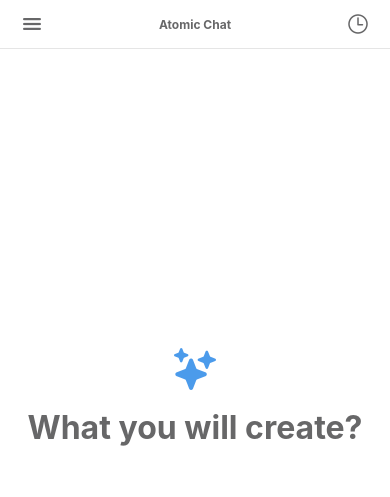
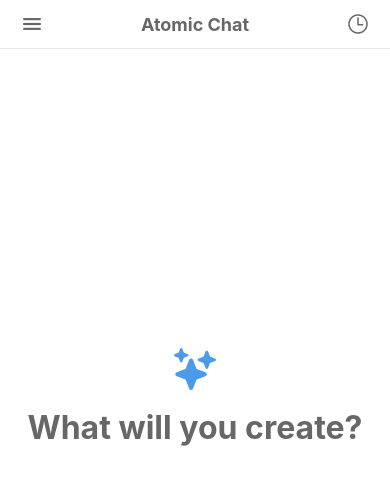
Before and after one commit to gui-zaf/atomic-ai, a React Native app: screen / in a window 390 px wide. Shown: the top 497 px of the page. Built offline with nearby package versions, Linux system fonts and the light colour scheme.

Commit message:
Add keyboard avoid

```diff
--- a/App.tsx
+++ b/App.tsx
@@ -1,5 +1,5 @@
 import { StatusBar } from 'expo-status-bar';
-import { View } from 'react-native';
+import { View, KeyboardAvoidingView, Platform } from 'react-native';
 import { SafeAreaProvider, SafeAreaView } from 'react-native-safe-area-context';
 import { WelcomeCreator } from './components/WelcomeCreator';
 import { Header } from './components/Header';
@@ -35,6 +35,10 @@
 
   return (
     <SafeAreaProvider>
+      <KeyboardAvoidingView
+        style={{ flex: 1 }}
+        behavior={Platform.OS === 'ios' ? 'padding' : undefined}
+      >
         <View style={{ flex: 1, backgroundColor: colors.background }}>
           <StatusBar style="auto" />
           <SafeAreaView edges={['top']} style={{ flex: 1 }}>
@@ -49,6 +53,7 @@
             <ChatInput onSend={handleSendMessage} />
           </SafeAreaView>
         </View>
+      </KeyboardAvoidingView>
     </SafeAreaProvider>
   );
 }
--- a/components/ChatInput.tsx
+++ b/components/ChatInput.tsx
@@ -1,4 +1,4 @@
-import React, { useState } from 'react';
+import React, { useState, useEffect } from 'react';
 import {
   View,
   TextInput,
@@ -18,6 +18,23 @@
 const ChatInput = ({ onSend }: ChatInputProps) => {
   const [message, setMessage] = useState('');
   const [isLoading, setIsLoading] = useState(false);
+  const [isKeyboardVisible, setKeyboardVisible] = useState(false);
+
+  useEffect(() => {
+    const keyboardWillShowListener = Keyboard.addListener(
+      Platform.OS === 'ios' ? 'keyboardWillShow' : 'keyboardDidShow',
+      () => setKeyboardVisible(true)
+    );
+    const keyboardWillHideListener = Keyboard.addListener(
+      Platform.OS === 'ios' ? 'keyboardWillHide' : 'keyboardDidHide',
+      () => setKeyboardVisible(false)
+    );
+
+    return () => {
+      keyboardWillShowListener.remove();
+      keyboardWillHideListener.remove();
+    };
+  }, []);
 
   const handleSend = () => {
     if (message.trim()) {
@@ -38,7 +55,10 @@
   };
 
   return (
-    <View style={styles.container}>
+    <View style={[
+      styles.container,
+      isKeyboardVisible && styles.containerKeyboardOpen
+    ]}>
       <View style={styles.inputContainer}>
         <TouchableOpacity
           style={[styles.bulbButton]}
@@ -92,6 +112,9 @@
     borderTopColor: 'rgba(0, 0, 0, 0.1)',
     backgroundColor: colors.background,
   },
+  containerKeyboardOpen: {
+    marginBottom: -34,
+  },
   inputContainer: {
     flexDirection: 'row',
     alignItems: 'flex-end',
--- a/components/Header.tsx
+++ b/components/Header.tsx
@@ -31,7 +31,7 @@
     justifyContent: 'space-between',
   },
   title: {
-    fontSize: 12,
+    fontSize: 18,
     color: colors.text,
     opacity: 0.7,
     fontWeight: 'bold',
--- a/components/WelcomeCreator.tsx
+++ b/components/WelcomeCreator.tsx
@@ -34,7 +34,7 @@
         ]}
       >
         <Ionicons name="sparkles" size={42} color={colors.primary} />
-        <Text style={styles.title}>What you will create?</Text>
+        <Text style={styles.title}>What will you create?</Text>
       </Animated.View>
     </View>
   );
```
Lines whose indentation alone changed are shown as unchanged.
